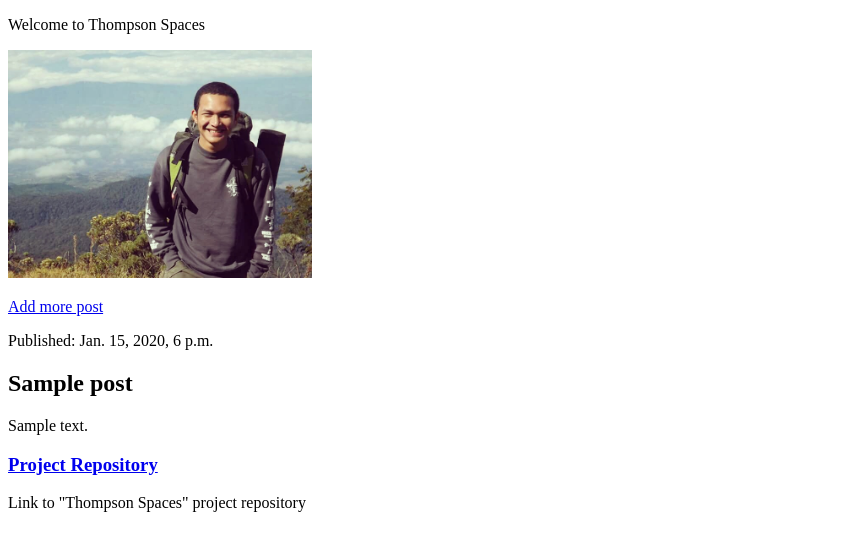
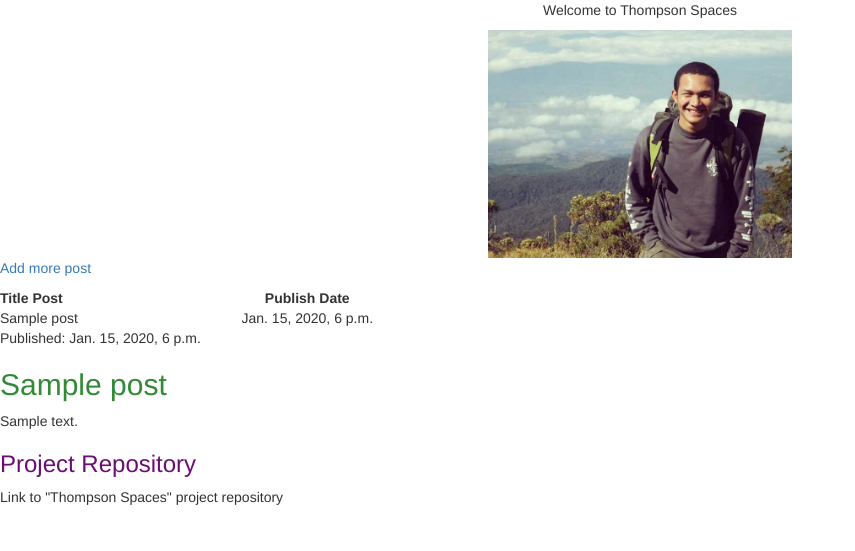
Before and after one commit to ThompsNgl/my-first-blog2, a Django app: page / in a window 1280 px wide. Shown: the top 551 px of the page, without its empty margins (0-855 px from the left). Run offline with Django 3.2, Linux system fonts and the light colour scheme; tables that the repository leaves empty hold one stand-in row (values such as "Sample post"); some libraries are stand-ins or nearby versions.

Commit message:
Changing stylecss

```diff
--- a/blog/templates/blog/post_list.html
+++ b/blog/templates/blog/post_list.html
@@ -1,11 +1,15 @@
 <!DOCTYPE html>
+{% load staticfiles %}
 <html lang="en">
     <head>
         <meta charset="UTF-8">
         <title>Thompson Spaces</title>
+        <link rel="stylesheet" href="//maxcdn.bootstrapcdn.com/bootstrap/3.2.0/css/bootstrap.min.css">
+        <link rel="stylesheet" href="//maxcdn.bootstrapcdn.com/bootstrap/3.2.0/css/bootstrap-theme.min.css">
+        <link rel="stylesheet" href="{% static 'css/blog.css' %}">
     </head>
     <body>
-        <div>
+        <div align="center">
             <div>
                 <p>Welcome to Thompson Spaces</p>
             </div>
@@ -16,13 +20,29 @@
         <div>
             <p><a href="admin/">Add more post</a></p>
         </div>
+
+        <div>
+           <table style="width:35%">
+                <tr>
+                    <th>Title Post</th>
+                    <th style="text-align:center">Publish Date</th>
+                </tr>
+               {% for post in posts %}
+                <tr>
+                    <td>{{ post.title }}</td>
+                    <td align="center">{{ post.published_date }}</td>
+                </tr>
+               {% endfor %}
+            </table>
+        </div>
+
         {% for post in posts %}
         <div>
             <div>
                 <p>Published: {{ post.published_date }}</p>
             </div>
             <div>
-                <h2>{{ post.title }}</h2>
+                <h2><a href="">{{ post.title }}</a></h2>
                 <p>{{ post.text|linebreaksbr }}</p>
             </div>
         </div>
--- /dev/null
+++ b/static/css/blog.css
@@ -0,0 +1,7 @@
+h2 a {
+    color: #328A37;
+}
+
+h3 a {
+    color: #6B0D75;
+}
```
Also changed, not shown: blog/static/css/blog.css (added, +29 -0 lines).
